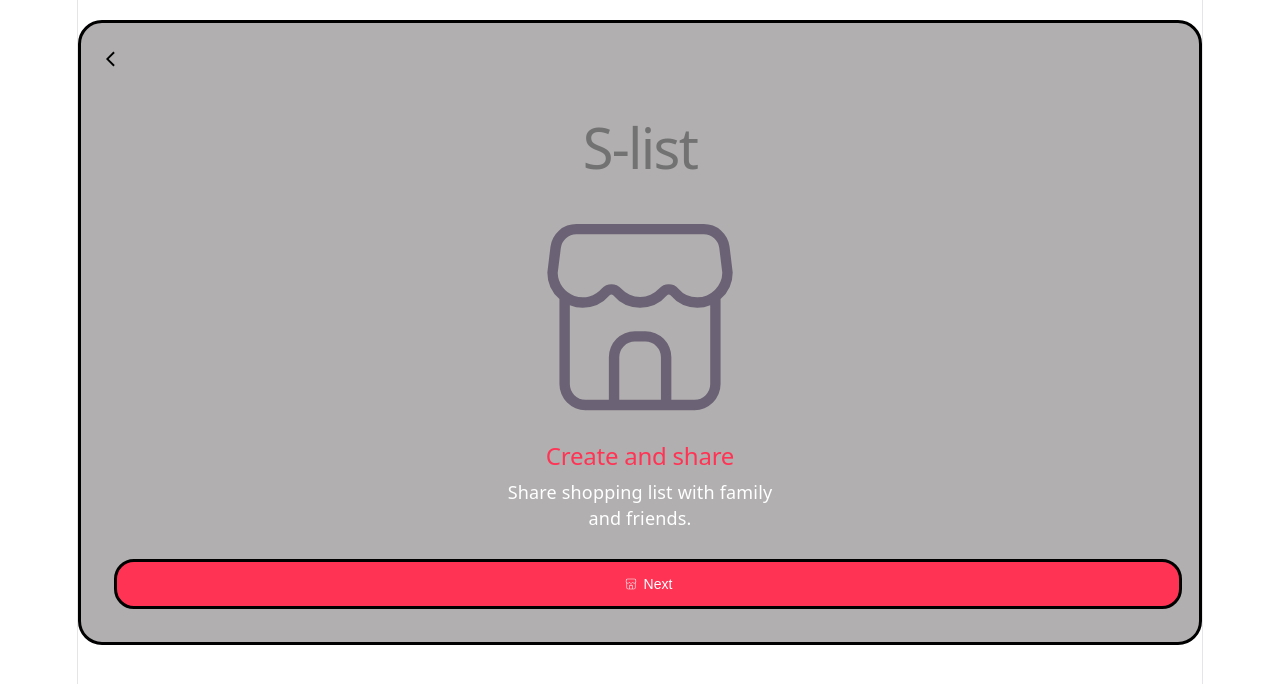
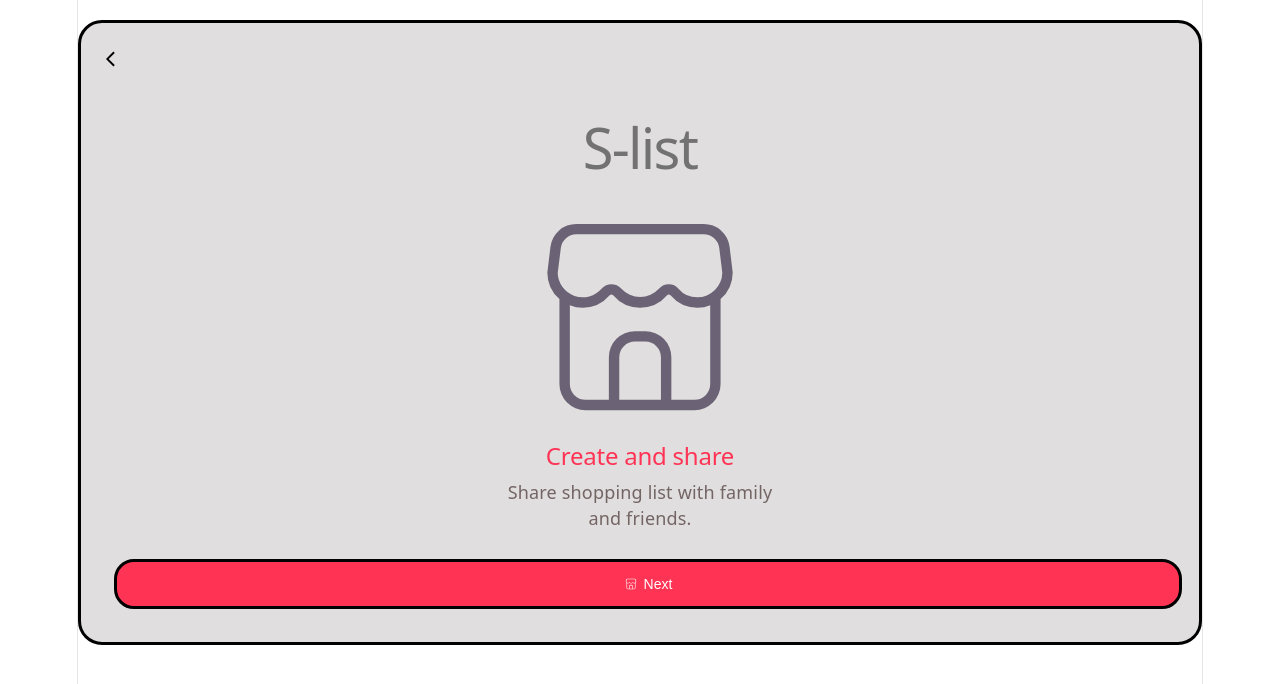
Before and after one commit to ntombizodwantlahla53-code/Shopping-List, a React (Vite) app: page /landing2 in a window 1280 px wide. Shown: the top 684 px of the page. Built offline with nearby package versions, Linux system fonts and the light colour scheme.

Commit message:
updated style for landipage

```diff
--- a/src/Pages/Landingpage/Landingpage.module.css
+++ b/src/Pages/Landingpage/Landingpage.module.css
@@ -7,7 +7,7 @@
     font-size: 250px;
 }
 .land{
-    background-color: rgb(177, 175, 175);
+    background-color: rgb(224, 222, 222);
     border: solid black;
     border-radius: 24px;
     width: 95vw;
@@ -22,7 +22,7 @@
 }
 .paragraph{
     margin-bottom: 20px;
-    color: white;
+    color: rgb(116, 101, 101);
 
 }
 .bc{
```
